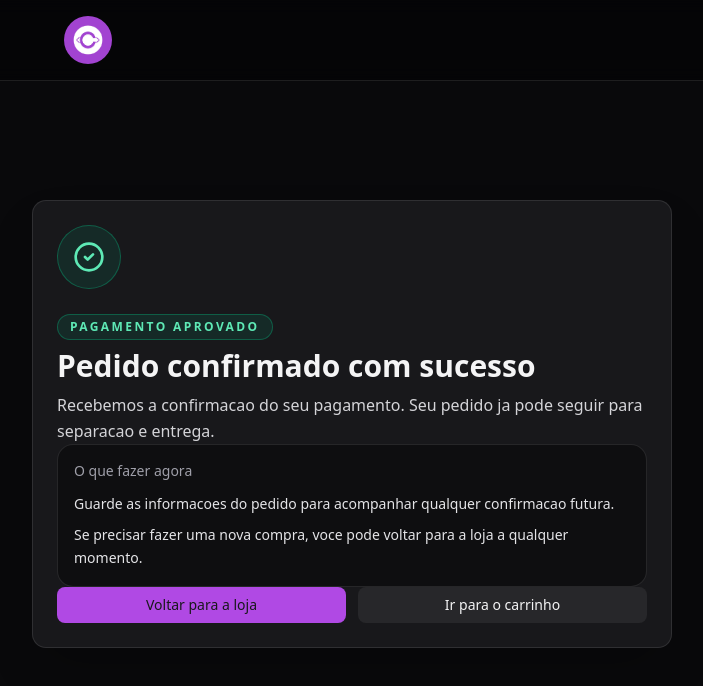
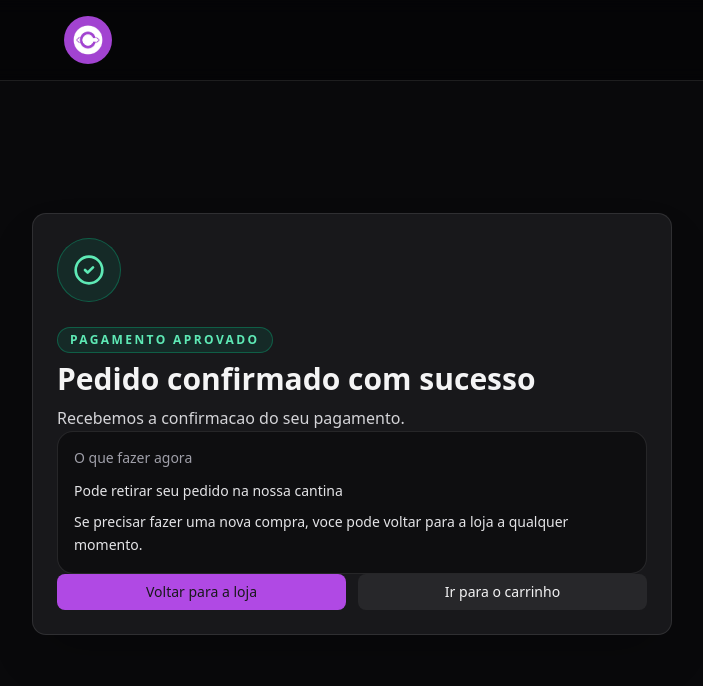
Before and after one commit to LeonelPrestes/cantina-codi-web, a React (Vite) app: page /cantina/success in a window 1280 px wide. Shown: the top 686 px of the page, without its empty margins (288-991 px from the left). Built offline with nearby package versions, Linux system fonts and the light colour scheme; no server answers.

Commit message:
Atualizado resend

```diff
--- a/src/pages/app/failure.tsx
+++ b/src/pages/app/failure.tsx
@@ -9,7 +9,7 @@ export function Failure() {
       description="O Mercado Pago informou que a transacao nao foi aprovada. Voce pode revisar os dados e tentar novamente."
       details={[
         "Verifique se o metodo de pagamento escolhido ainda esta valido.",
-        "Se preferir, volte ao carrinho e faca uma nova tentativa de compra.",
+        "Se preferir, volte ao carrinho e faça uma nova tentativa de compra.",
       ]}
       icon={XCircle}
       accentClassName="border-red-400/30 bg-red-400/10 text-red-300"
--- a/src/pages/app/pending.tsx
+++ b/src/pages/app/pending.tsx
@@ -8,7 +8,6 @@ export function Pending() {
       title="Seu pagamento esta em analise"
       description="A transacao foi iniciada, mas ainda depende de confirmacao do Mercado Pago. Assim que houver atualizacao, o status sera alterado."
       details={[
-        "Se o pagamento foi por boleto ou transferencia, a compensacao pode levar algum tempo.",
         "Evite criar outro pedido agora para nao gerar cobrancas duplicadas sem necessidade.",
       ]}
       icon={Clock3}
--- a/src/pages/app/success.tsx
+++ b/src/pages/app/success.tsx
@@ -6,9 +6,9 @@ export function Success() {
     <PaymentStatusView
       badgeLabel="Pagamento aprovado"
       title="Pedido confirmado com sucesso"
-      description="Recebemos a confirmacao do seu pagamento. Seu pedido ja pode seguir para separacao e entrega."
+      description="Recebemos a confirmacao do seu pagamento."
       details={[
-        "Guarde as informacoes do pedido para acompanhar qualquer confirmacao futura.",
+        "Pode retirar seu pedido na nossa cantina",
         "Se precisar fazer uma nova compra, voce pode voltar para a loja a qualquer momento.",
       ]}
       icon={CheckCircle2}
```
Also changed, not shown: 1 other file (tests, documents, lock files or other folders).
